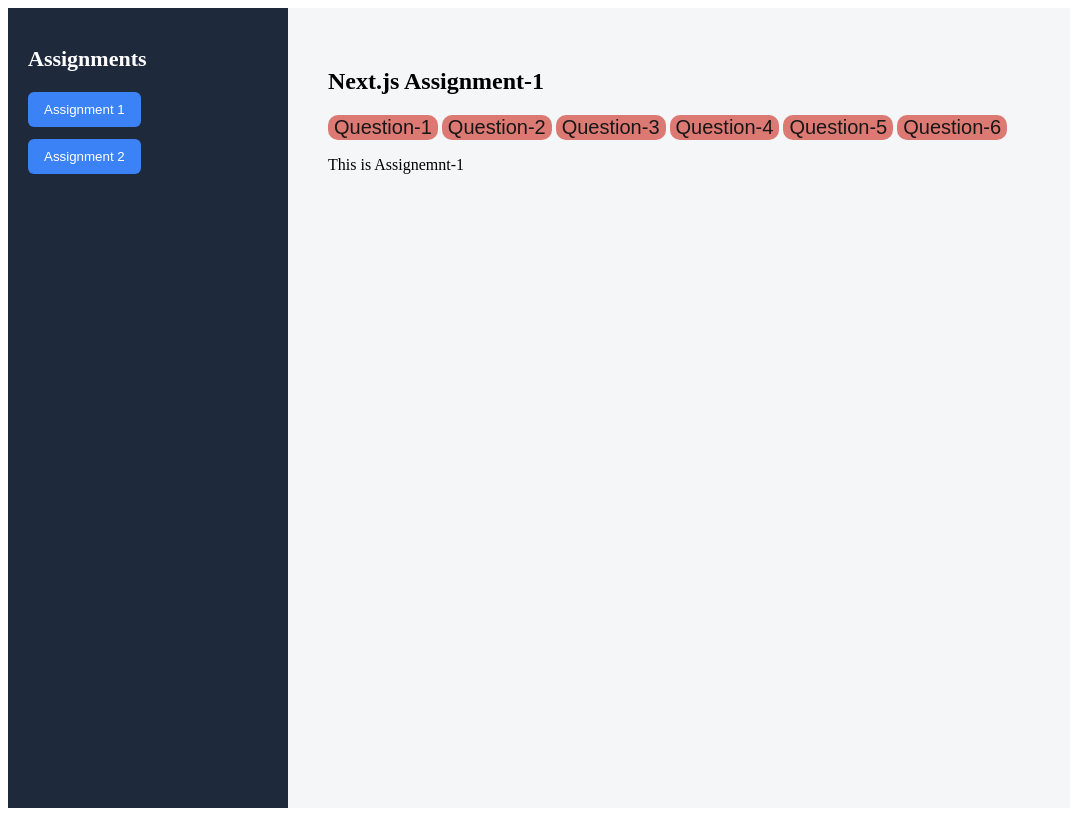
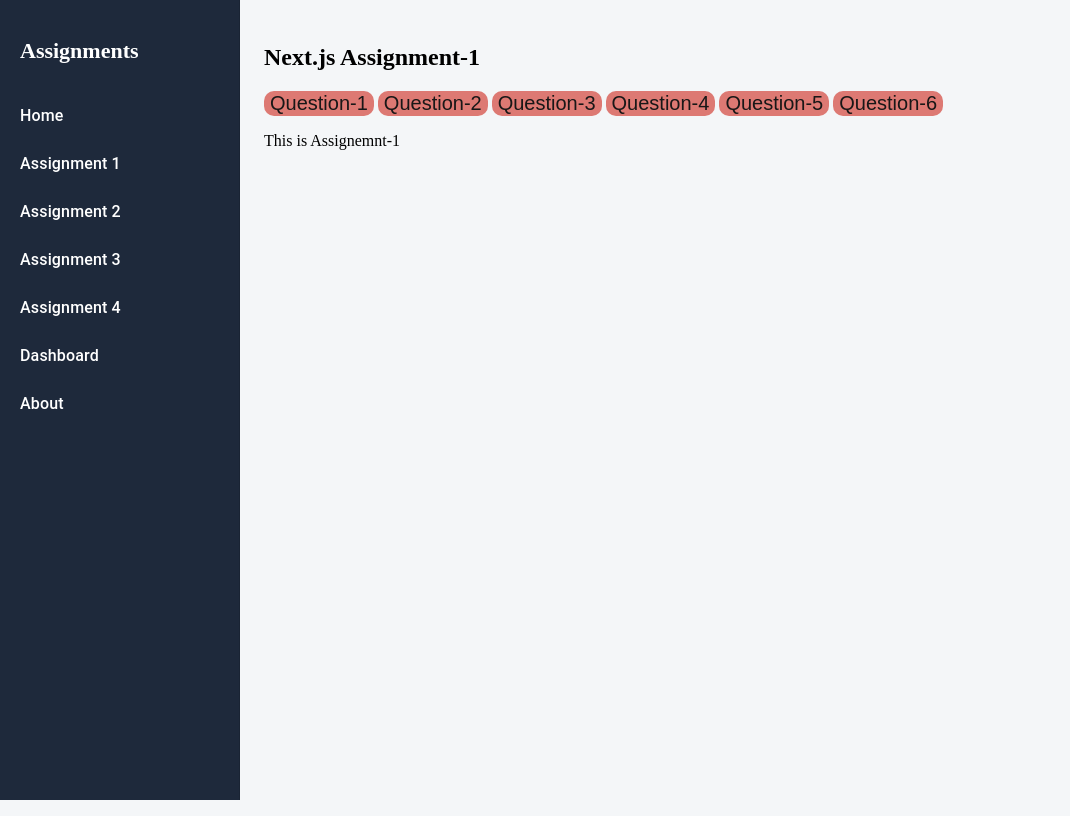
Before and after one commit to vaishnavi-successiveTech/React-Training, a Next.js app: page /Assignment-1 in a window 1280 px wide. Shown: the whole page, without its empty margins (0-1070 px from the left). Built offline with nearby package versions, Linux system fonts and the light colour scheme.

Commit message:
after conflict

```diff
--- a/src/app/layout.js
+++ b/src/app/layout.js
@@ -1,108 +1,56 @@
 // app/layout.js
+import "./globals.css";
 import { Geist, Geist_Mono } from "next/font/google";
-import Link from "next/link";
-import "./globals.css";
+import Sidebar from "@/components/Sidebar";
+import ThemeProvider from "@/context/ThemeContext";
+import { AuthContextProvider } from "@/context/AuthContext";
+
+// If you use any context, import it:
+// import ThemeProvider from "@/context/ThemeContext";
+// import { AuthContextProvider } from "@/context/AuthContext";
 
 const geistSans = Geist({
+  subsets: ["latin"],
   variable: "--font-geist-sans",
-  subsets: ["latin"],
 });
 
 const geistMono = Geist_Mono({
+  subsets: ["latin"],
   variable: "--font-geist-mono",
-  subsets: ["latin"],
 });
 
-export const metadata = {
-  title: "Next.js Assignments",
-  description: "Multiple assignments using Next.js",
-};
+// export const metadata = {
+//   title: "Next.js Assignments",
+//   description: "Multiple assignments using Next.js",
+// };
 
 export default function RootLayout({ children }) {
   return (
-    <html >
-      <body >
-        <div
-          style={{
-            display: "flex",
-            minHeight: "100vh",
-            fontFamily: "var(--font-geist-sans)",
-          }}
-        >
-          <aside
-            style={{
-              width: "240px",
-              backgroundColor: "#1e293b",
-              color: "white",
-              padding: "20px",
-              display: "flex",
-              flexDirection: "column",
-            }}
-          >
-            <h2 style={{ fontSize: "22px", marginBottom: "20px" }}>Assignments</h2>
-            <nav style={{ display: "flex", flexDirection: "column", gap: "12px" }}>
-              <Link href="/Assignment-1">
-                <button
-                  style={{
-                    backgroundColor: "#3b82f6",
-                    color: "white",
-                    padding: "10px 16px",
-                    border: "none",
-                    borderRadius: "6px",
-                    textAlign: "left",
-                    fontWeight: "500",
-                    cursor: "pointer",
-                  }}
-                >
-                  Assignment 1
-                </button>
-              </Link>
-              <Link href="/Assignment-2">
-                <button
-                  style={{
-                    backgroundColor: "#3b82f6",
-                    color: "white",
-                    padding: "10px 16px",
-                    border: "none",
-                    borderRadius: "6px",
-                    textAlign: "left",
-                    fontWeight: "500",
-                    cursor: "pointer",
-                  }}
-                >
-                  Assignment 2
-                </button>
-              </Link>
-              {/* <Link href="/Assignment-3">
-                <button
-                  style={{
-                    backgroundColor: "#3b82f6",
-                    color: "white",
-                    padding: "10px 16px",
-                    border: "none",
-                    borderRadius: "6px",
-                    textAlign: "left",
-                    fontWeight: "500",
-                    cursor: "pointer",
-                  }}
-                >
-                  Assignment 3
-                </button> */}
-              {/* </Link> */}
-            </nav>
-          </aside>
-
-          {/* Main Content */}
+    <html lang="en">
+      <body
+        style={{
+          margin: 0,
+          fontFamily: "var(--font-geist-sans)",
+          backgroundColor: "#f4f6f8",
+        }}
+      >
+        {/* If you want to wrap with providers, uncomment these lines: */}
+        <ThemeProvider>
+        <AuthContextProvider>
+        <div style={{ display: "flex", minHeight: "100vh" }}>
+          <Sidebar />
           <main
             style={{
               flex: 1,
-              padding: "40px",
-              backgroundColor: "#f4f6f8",
+              padding: "24px",
+              overflow: "auto",
             }}
           >
             {children}
           </main>
         </div>
+        </AuthContextProvider>
+        </ThemeProvider>
       </body>
     </html>
   );
```
Also changed, not shown: src/app/layout.jsx (deleted, +0 -57 lines).
